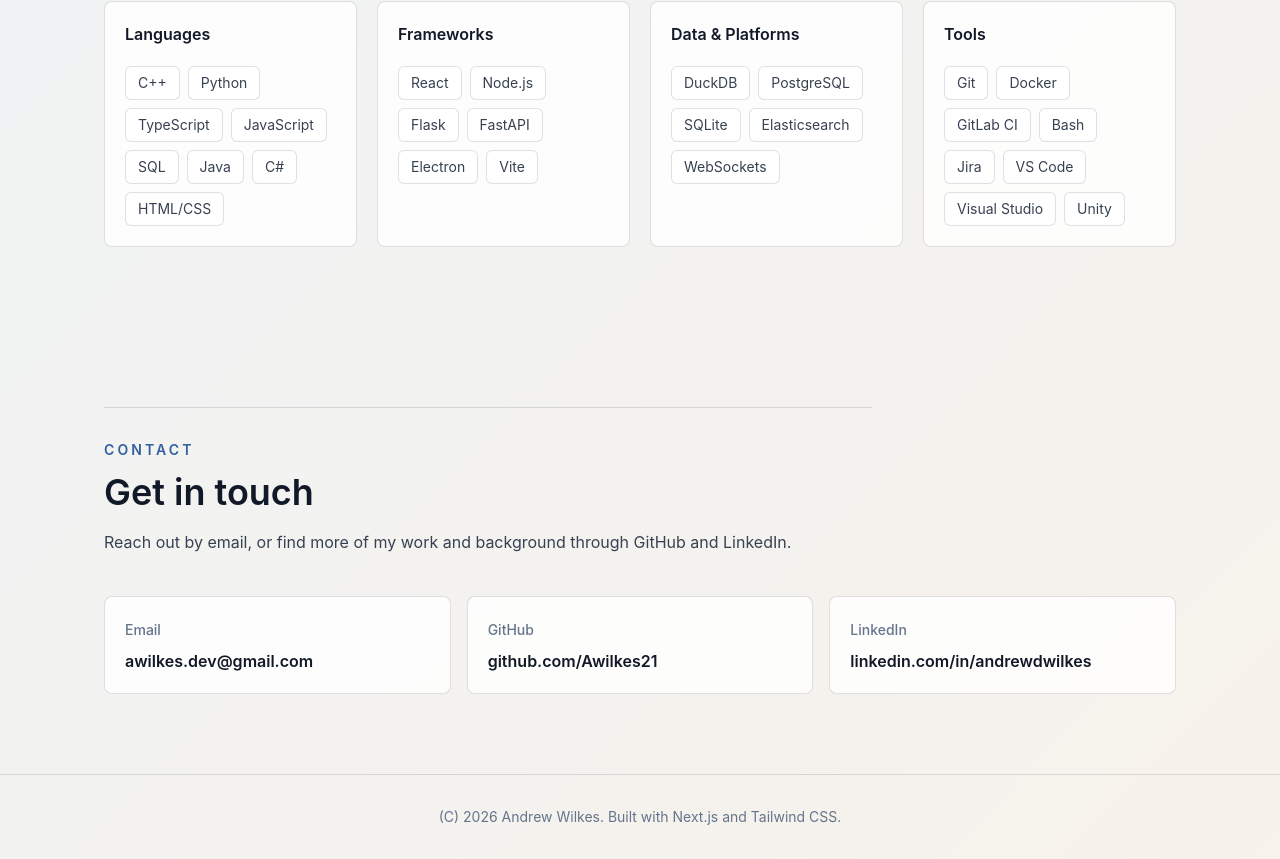
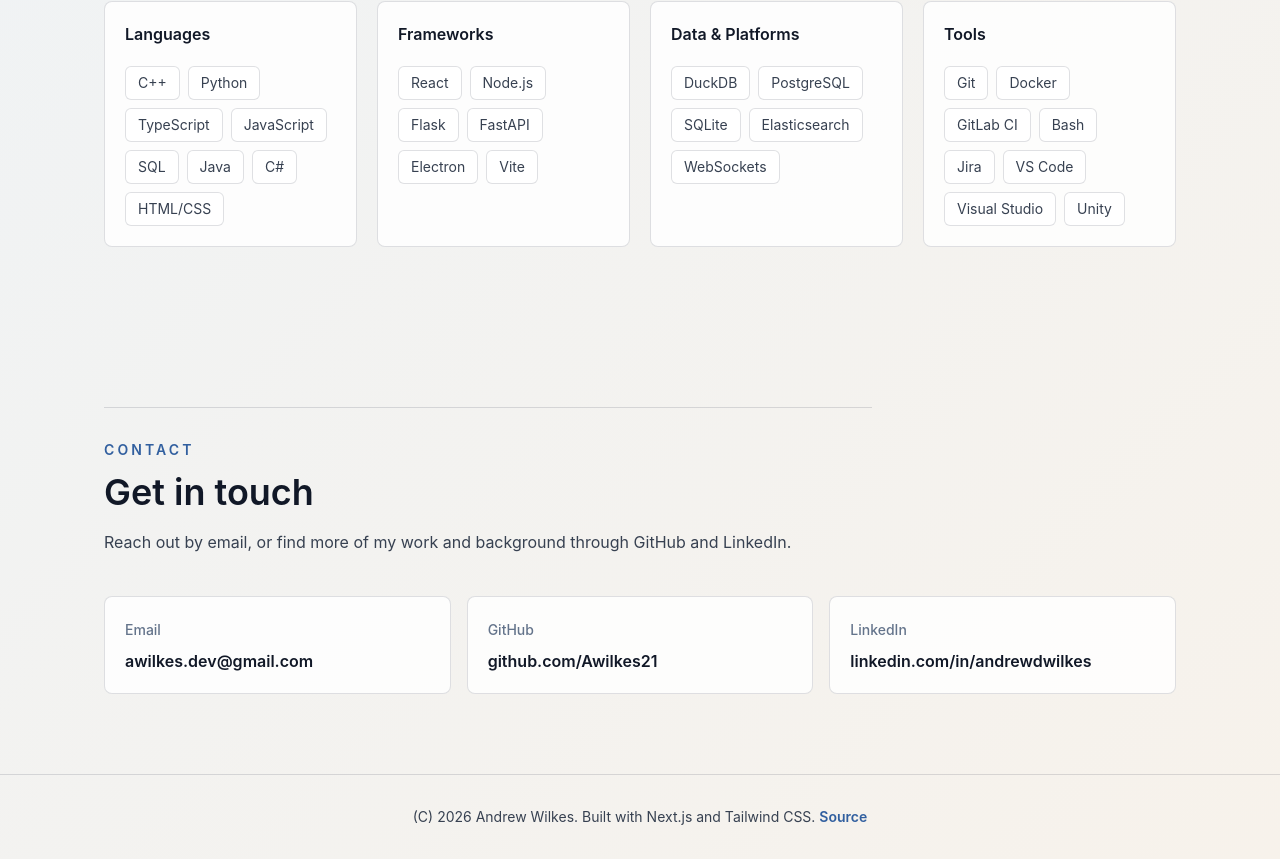
Before and after one commit to Awilkes21/portfolio, a Next.js app: page / in a window 1280 px wide. Shown: the part 3671-4530 px from the top of the page. Built offline with nearby package versions, Linux system fonts and the light colour scheme; no server answers.

Commit message:
Add github link

```diff
--- a/src/components/Footer.tsx
+++ b/src/components/Footer.tsx
@@ -1,7 +1,18 @@
 export function Footer() {
   return (
     <footer className="border-t border-white/10 px-6 py-8 text-center text-sm text-slate-400">
-      <p>(C) {new Date().getFullYear()} Andrew Wilkes. Built with Next.js and Tailwind CSS.</p>
+      <p className="body-text">
+        (C) {new Date().getFullYear()} Andrew Wilkes. Built with Next.js and
+        Tailwind CSS.{" "}
+        <a
+          className="accent-text font-semibold hover:underline"
+          href="https://github.com/Awilkes21/portfolio"
+          rel="noreferrer"
+          target="_blank"
+        >
+          Source
+        </a>
+      </p>
     </footer>
   );
 }
```
